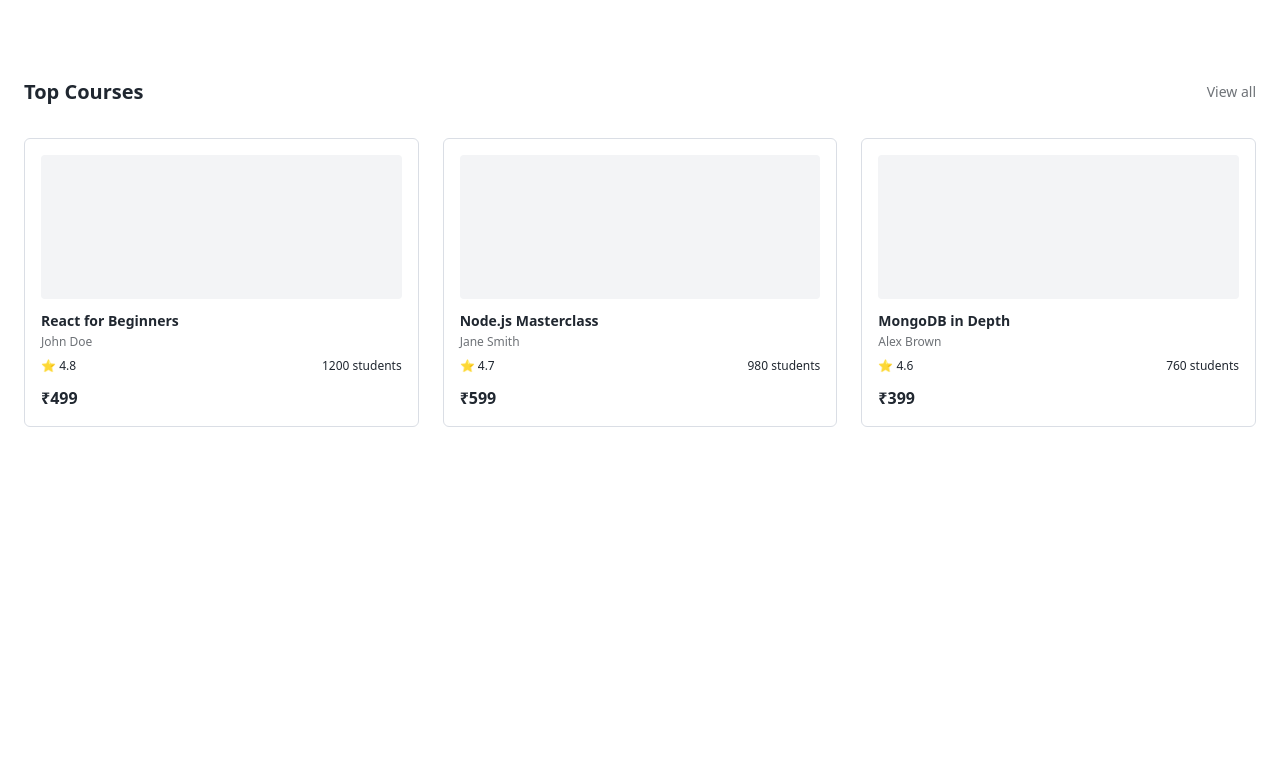
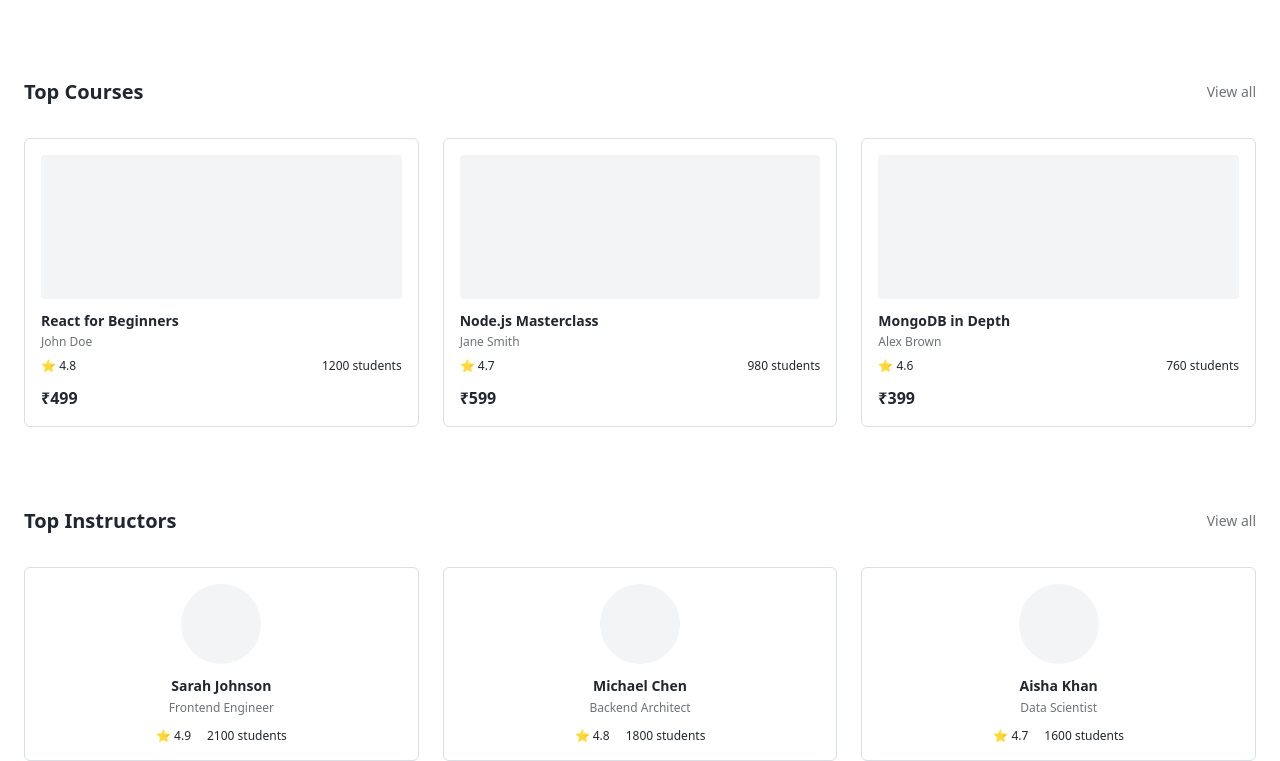
Before and after one commit to dev13-Vishnu/deep-learn-client, a React (Vite) app: page / in a window 1280 px wide. Shown: the part 1267-2028 px from the top of the page. Before the commit the page ends 1694 px from the top, so only its background shows below. Built offline with nearby package versions, Linux system fonts and the light colour scheme; no server answers.

Commit message:
feat(landing): add instructors section

```diff
--- a/src/pages/landing/LandingPage.tsx
+++ b/src/pages/landing/LandingPage.tsx
@@ -1,5 +1,6 @@
 import CategoriesSection from "./sections/CategoriesSection";
 import HeroSection from "./sections/HeroSection";
+import InstructorsSection from "./sections/InstructorsSection";
 import StatsSection from "./sections/StatsSection";
 import TopCoursesSection from "./sections/TopCoursesSection";
 
@@ -10,6 +11,7 @@ export default function LandingPage() {
             <StatsSection/>
             <CategoriesSection/>
             <TopCoursesSection/>
+            <InstructorsSection/>
         </div>
     )
 }
--- /dev/null
+++ b/src/pages/landing/sections/InstructorCard.tsx
@@ -0,0 +1,30 @@
+interface InstructorItem {
+  id: string;
+  name: string;
+  role: string;
+  rating: number;
+  students: number;
+}
+
+interface InstructorCardProps {
+  instructor: InstructorItem;
+}
+
+export default function InstructorCard({ instructor }: InstructorCardProps) {
+  return (
+    <div className="rounded-md border border-[color:var(--color-border)] bg-white p-4 text-center hover:shadow-sm transition">
+      <div className="mx-auto mb-3 h-20 w-20 rounded-full bg-gray-100" />
+
+      <h3 className="text-sm font-semibold">{instructor.name}</h3>
+
+      <p className="mt-1 text-xs text-[color:var(--color-muted)]">
+        {instructor.role}
+      </p>
+
+      <div className="mt-3 flex justify-center gap-4 text-xs">
+        <span>⭐ {instructor.rating}</span>
+        <span>{instructor.students} students</span>
+      </div>
+    </div>
+  );
+}
--- /dev/null
+++ b/src/pages/landing/sections/InstructorsSection.tsx
@@ -0,0 +1,59 @@
+import InstructorCard from './InstructorCard';
+
+interface InstructorItem {
+  id: string;
+  name: string;
+  role: string;
+  rating: number;
+  students: number;
+}
+
+const DEFAULT_INSTRUCTORS: InstructorItem[] = [
+  {
+    id: '1',
+    name: 'Sarah Johnson',
+    role: 'Frontend Engineer',
+    rating: 4.9,
+    students: 2100,
+  },
+  {
+    id: '2',
+    name: 'Michael Chen',
+    role: 'Backend Architect',
+    rating: 4.8,
+    students: 1800,
+  },
+  {
+    id: '3',
+    name: 'Aisha Khan',
+    role: 'Data Scientist',
+    rating: 4.7,
+    students: 1600,
+  },
+];
+
+export default function InstructorsSection() {
+  return (
+    <section>
+      <div className="mx-auto max-w-7xl px-6">
+        {/* Header */}
+        <div className="mb-8 flex items-center justify-between">
+          <h2 className="text-xl font-semibold">Top Instructors</h2>
+          <button className="text-sm text-[color:var(--color-muted)]">
+            View all
+          </button>
+        </div>
+
+        {/* Grid */}
+        <div className="grid grid-cols-1 gap-6 sm:grid-cols-2 md:grid-cols-3">
+          {DEFAULT_INSTRUCTORS.map((instructor) => (
+            <InstructorCard
+              key={instructor.id}
+              instructor={instructor}
+            />
+          ))}
+        </div>
+      </div>
+    </section>
+  );
+}
```
